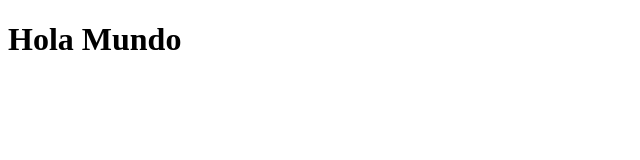
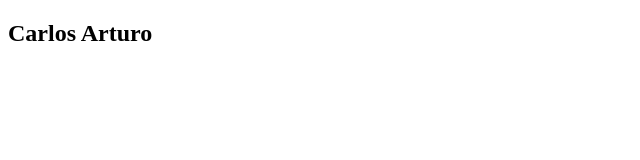
Before and after one commit to Jorge-Montellano/Mi-Repositorio, a plain HTML site: page index.html in a window 1280 px wide. Shown: the whole page, without its empty margins (0-640 px from the left). Drawn offline with Linux system fonts and the light colour scheme.

Commit message:
Mejorando el index.hmtl

```diff
--- a/index.html
+++ b/index.html
@@ -3,11 +3,13 @@
 <head>
     <meta charset="UTF-8">
     <meta name="viewport" content="width=device-width, initial-scale=1.0">
-    <title>Git</title>
+    <title>Git y GitHub</title>
 </head>
 <body>
 
-    <h1>Hola Mundo</h1>
+    <div class="container">
+        <h2>Carlos Arturo</h2>
+    </div>
 
 </body>
 </html>
```
